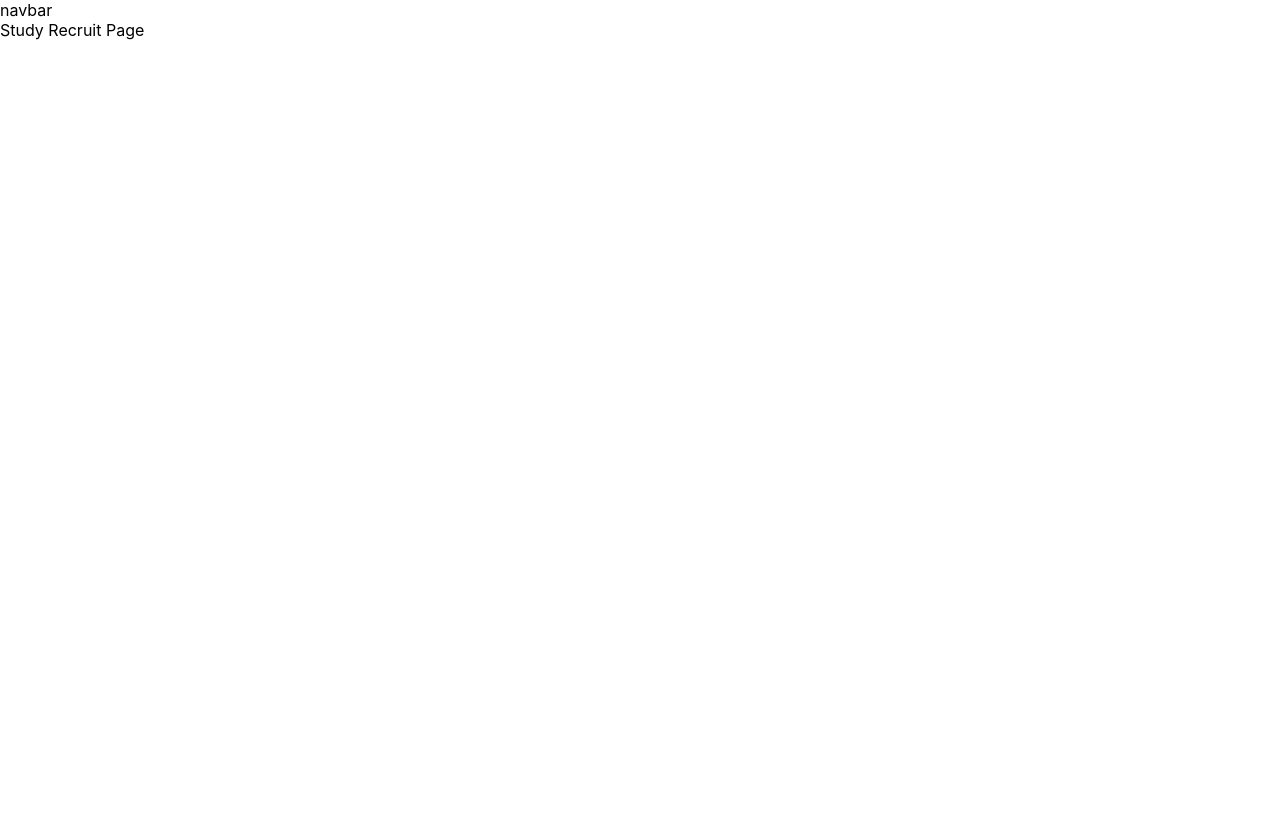
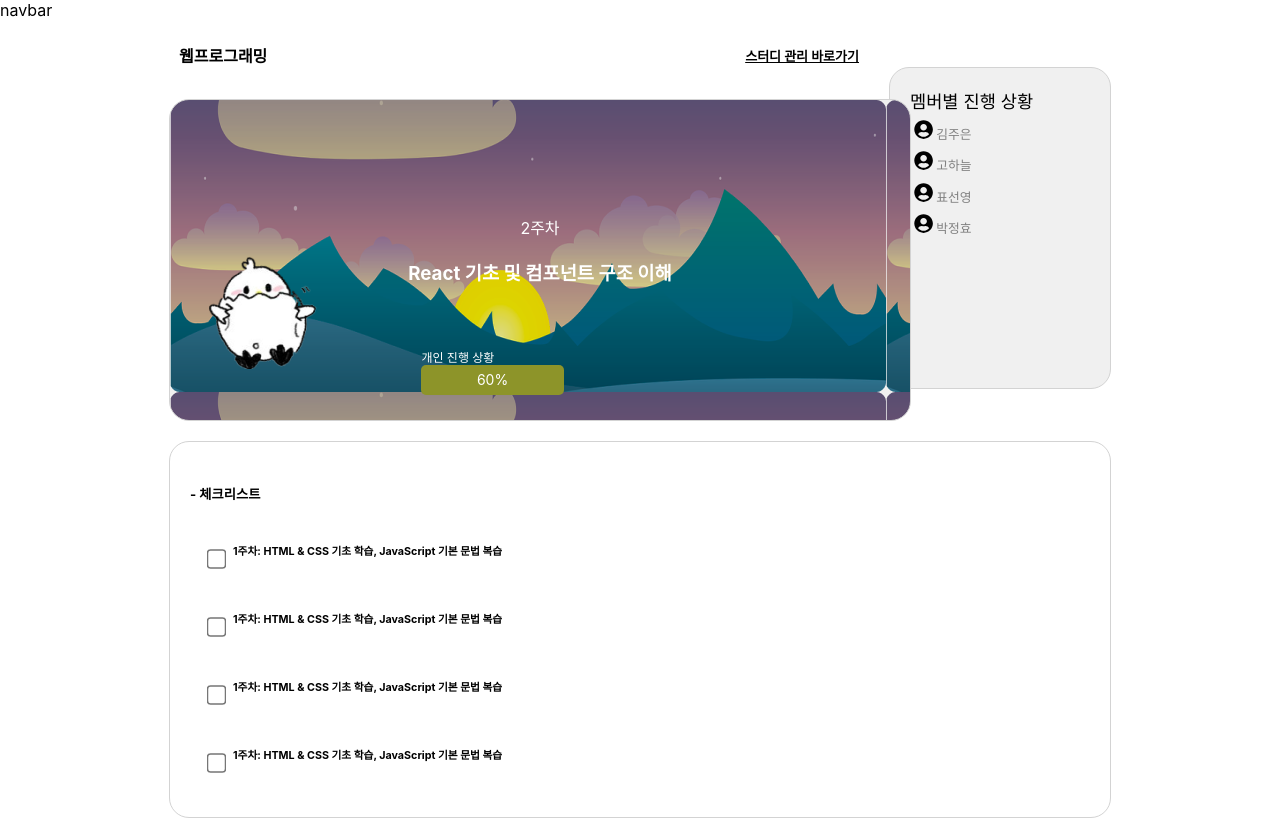
Before and after one commit to bmbx08/Jieum, a React (Create React App) app: page /checklist in a window 1280 px wide. Built offline with nearby package versions, Linux system fonts and the light colour scheme.

Commit message:
checklist-leader-page ~ing

```diff
--- a/package.json
+++ b/package.json
@@ -11,6 +11,7 @@
     "axios": "^1.7.7",
     "react": "^18.3.1",
     "react-dom": "^18.3.1",
+    "react-icons": "^5.3.0",
     "react-redux": "^8.1.3",
     "react-router-dom": "^6.27.0",
     "react-scripts": "5.0.1",
--- a/src/App.js
+++ b/src/App.js
@@ -10,6 +10,7 @@ import MyStudyPage from "./pages/MyStudyPage/MyStudyPage";
 import StudyInfoPage from "./pages/StudyInfoPage/StudyInfoPage";
  import StudyRecruitPage from "./pages/StudyRecruitPage/StudyRecruitPage";
 import MyInfoPage from "./pages/MyInfoPage/MyInfoPage";
+import ChecklistPage from "./pages/ChecklistPage/ChecklistPage";
 
 
 function App() {
@@ -27,8 +28,8 @@ function App() {
             <Route path=":id" element={<StudyInfoPage/>}/> {/*스터디 상세 페이지*/}
           </Route>
           <Route path="myinfo" element={<MyInfoPage/>}/>
+          <Route path="checklist" element={<ChecklistPage/>}/> {/* 체크 리스트 페이지 */}
         </Route>
-
         <Route path="*" element={<NotFoundPage />} />
       </Routes>
     </div>
--- /dev/null
+++ b/src/pages/ChecklistPage/ChecklistPage.css
@@ -0,0 +1,181 @@
+.display-center {
+    display: flex;
+    flex-direction: column;
+    justify-content: center;
+    align-items: center;
+    height: 100vh;
+}
+
+.Cl-header {
+    display: flex;
+    justify-content: space-between;
+    /* 좌우 배치 */
+    align-items: center;
+    width: 100%;
+    /* progress-section과 동일한 너비 */
+    margin-bottom: 10px;
+    /* progress-container와 간격 */
+    padding: 0 10px;
+    /* 좌우 여백 */
+    box-sizing: border-box;
+    /* 패딩 포함 크기 계산 */
+}
+
+.Cl-study-title {
+    font-weight: bold;
+}
+
+.goToAdmin {
+    color: black;
+    font-size: small;
+    font-weight: bold;
+}
+
+.main-content {
+    display: flex;
+    justify-content: space-between;
+    align-items: flex-start;
+    gap: 20px;
+    box-sizing: border-box;
+}
+
+.progress-section {
+    display: flex;
+    flex-direction: column;
+    width: 700px;
+    /* progress-container와 동일한 너비 */
+}
+
+.progress-container {
+    background-image: url('../ChecklistPage/background-img.png');
+    border: 1px solid lightgray;
+    width: 100%;
+    /* 부모 요소 너비에 맞춤 */
+    height: 280px;
+    background-color: #F0F0F0;
+    padding: 20px;
+    display: flex;
+    flex-direction: column;
+    justify-content: center;
+    align-items: center;
+    border-radius: 20px;
+    position: relative;
+}
+
+.members-content {
+    border: 1px solid lightgray;
+    width: 180px;
+    height: 280px;
+    background-color: #F0F0F0;
+    padding: 20px;
+    align-items: flex-start;
+    display: flex;
+    justify-content: flex-start;
+    border-radius: 20px;
+    margin-top: 45px;
+    flex-direction: column;
+}
+
+.checklist-content {
+    border: 1px solid lightgray;
+    width: 900px;
+    height: auto;
+    background-color: white;
+    padding: 20px;
+    align-items: flex-start;
+    display: flex;
+    justify-content: flex-start;
+    flex-direction: column;
+    border-radius: 20px;
+    margin-top: 20px;
+}
+
+.weekly-content {
+    display: flex;
+    flex-direction: column;
+    align-items: center;
+    justify-content: center;
+    height: 100%;
+    position: relative;
+}
+
+.weekly-header {
+    text-align: center;
+    color: white;
+}
+
+.weekly-progressbar {
+    width: 90%;
+    /* progressbar 너비 설정 */
+    font-size: 12px;
+    /* 작은 크기로 설정 */
+    text-align: left;
+    color: white;
+    position: absolute;
+    /* 절대 위치 지정 */
+    bottom: 5px
+        /* progress-container의 아래쪽에 위치 */
+}
+
+.custom-progress-bar .progress-bar {
+    background-color: #8D9429;
+    /* 기존 색상 유지 */
+    height: 30px;
+    /* 원하는 높이 설정 */
+    line-height: 30px;
+    /* 텍스트 세로 정렬 */
+    font-size: 14px;
+    /* 텍스트 크기 조정 */
+    border-radius: 5px;
+    /* 둥근 모서리 추가 */
+    display: flex;
+    align-items: center;
+    justify-content: center;
+    /* 텍스트 가운데 정렬 */
+}
+
+.custom-progress-bar {
+    height: 30px;
+    /* 전체 ProgressBar의 높이 설정 */
+}
+
+.members-header-text {
+    font-size: 1.1em;
+    margin-bottom: 3px;
+}
+
+.user-icon {
+    font-size: 1.2em;
+    margin-right: 3px;
+}
+
+.members-name {
+    padding: 4px;
+}
+
+.members-name-text {
+    color: gray;
+    font-size: 0.8em;
+    cursor: pointer;
+}
+.members-name-text
+
+.check-header-text {
+    font-weight: bold;
+    color: gray;
+}
+
+.week-checklist {
+    padding: 10px;
+    display: flex;
+    flex-direction: row;
+}
+
+.check-box {
+    transform: scale(1.5);
+    margin: 10px;
+}
+
+.week-todo {
+    margin-top: 8px;
+}
--- /dev/null
+++ b/src/pages/ChecklistPage/ChecklistPage.jsx
@@ -0,0 +1,80 @@
+import React from "react";
+import "../ChecklistPage/ChecklistPage.css";
+import ProgressBar from "react-bootstrap/ProgressBar";
+import { FaUserCircle } from "react-icons/fa";
+
+const ChecklistPage = () => {
+  const now = 60;
+  return (
+    <div className="display-center">
+      <div className="main-content">
+        <div className="progress-section">
+          <div className="Cl-header">
+            <h4 className="Cl-study-title">웹프로그래밍</h4>
+            <a href="/studyAdmin" className="goToAdmin">
+              스터디 관리 바로가기
+            </a>
+          </div>
+          <div className="progress-container">
+            <div className="weekly-content">
+              <div className="weekly-header">
+                <h7 className="week-info">2주차</h7>
+                <h3>React 기초 및 컴포넌트 구조 이해</h3>
+              </div>
+              <div className="weekly-progressbar">
+                <h9>개인 진행 상황</h9>
+                <ProgressBar
+                  now={now}
+                  className="custom-progress-bar"
+                  label={`${now}%`}
+                />
+              </div>
+            </div>
+          </div>
+        </div>
+        <div className="members-content">
+          <h7 className="members-header-text">멤버별 진행 상황</h7>
+          <div className="members-name">
+            <FaUserCircle className="user-icon" />
+            <h9 className="members-name-text">김주은</h9>
+          </div>
+          <div className="members-name">
+            <FaUserCircle className="user-icon"/>
+            <h9 className="members-name-text">고하늘</h9>
+          </div>
+          <div className="members-name">
+            <FaUserCircle className="user-icon"/>
+            <h9 className="members-name-text">표선영</h9>
+          </div>
+          <div className="members-name">
+            <FaUserCircle className="user-icon"/>
+            <h9 className="members-name-text">박정효</h9>
+          </div>
+        </div>
+      </div>
+      <div className="checklist-content">
+        <div className="checklist-header">
+          <h5 className="check-header-text">- 체크리스트</h5>
+        </div>
+        <div className="week-checklist">
+          <input type="checkbox" className="check-box"/>
+          <h6 className="week-todo">1주차: HTML & CSS 기초 학습, JavaScript 기본 문법 복습</h6>
+        </div>
+        <div className="week-checklist">
+          <input type="checkbox" className="check-box"/>
+          <h6 className="week-todo">1주차: HTML & CSS 기초 학습, JavaScript 기본 문법 복습</h6>
+        </div>
+        <div className="week-checklist">
+          <input type="checkbox" className="check-box"/>
+          <h6 className="week-todo">1주차: HTML & CSS 기초 학습, JavaScript 기본 문법 복습</h6>
+        </div>
+        <div className="week-checklist">
+          <input type="checkbox" className="check-box"/>
+          <h6 className="week-todo">1주차: HTML & CSS 기초 학습, JavaScript 기본 문법 복습</h6>
+        </div>
+      </div>
+    </div>
+  );
+};
+
+export default ChecklistPage;
```
Also changed, not shown: src/pages/ChecklistPage/background-img.png (added), 1 other file (tests, documents, lock files or other folders).
